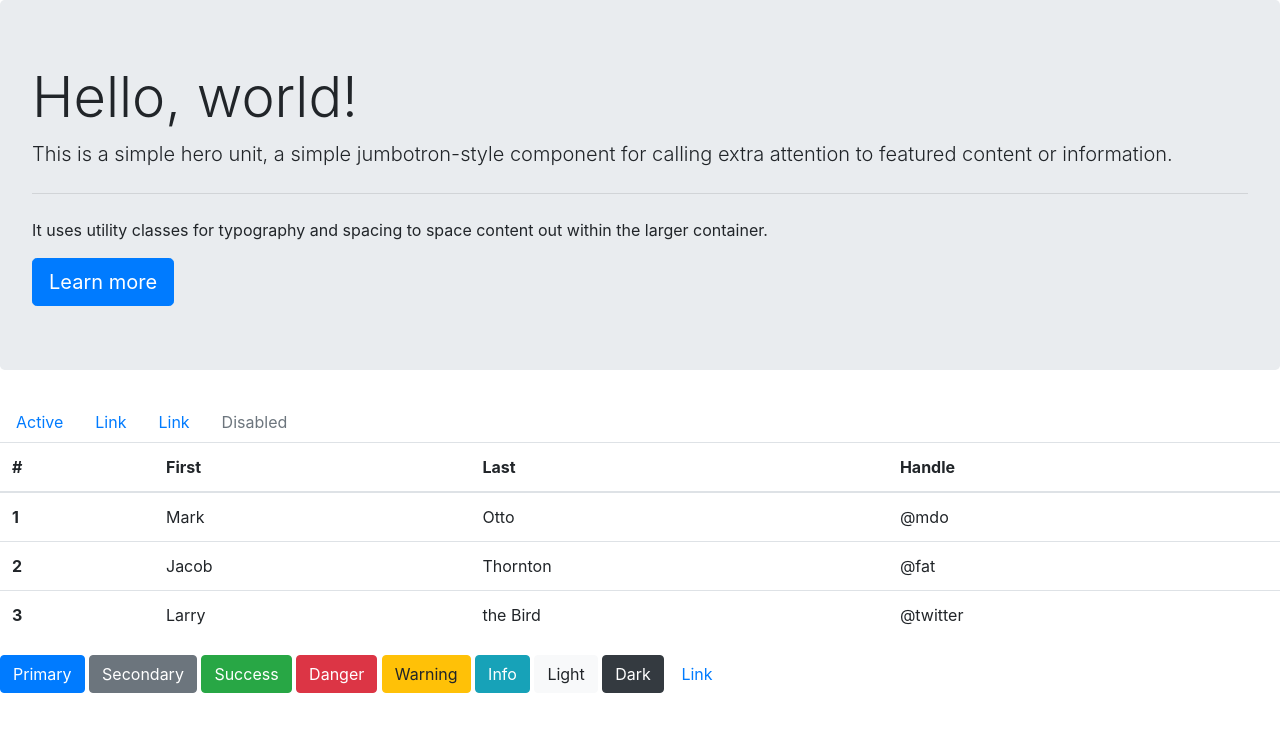
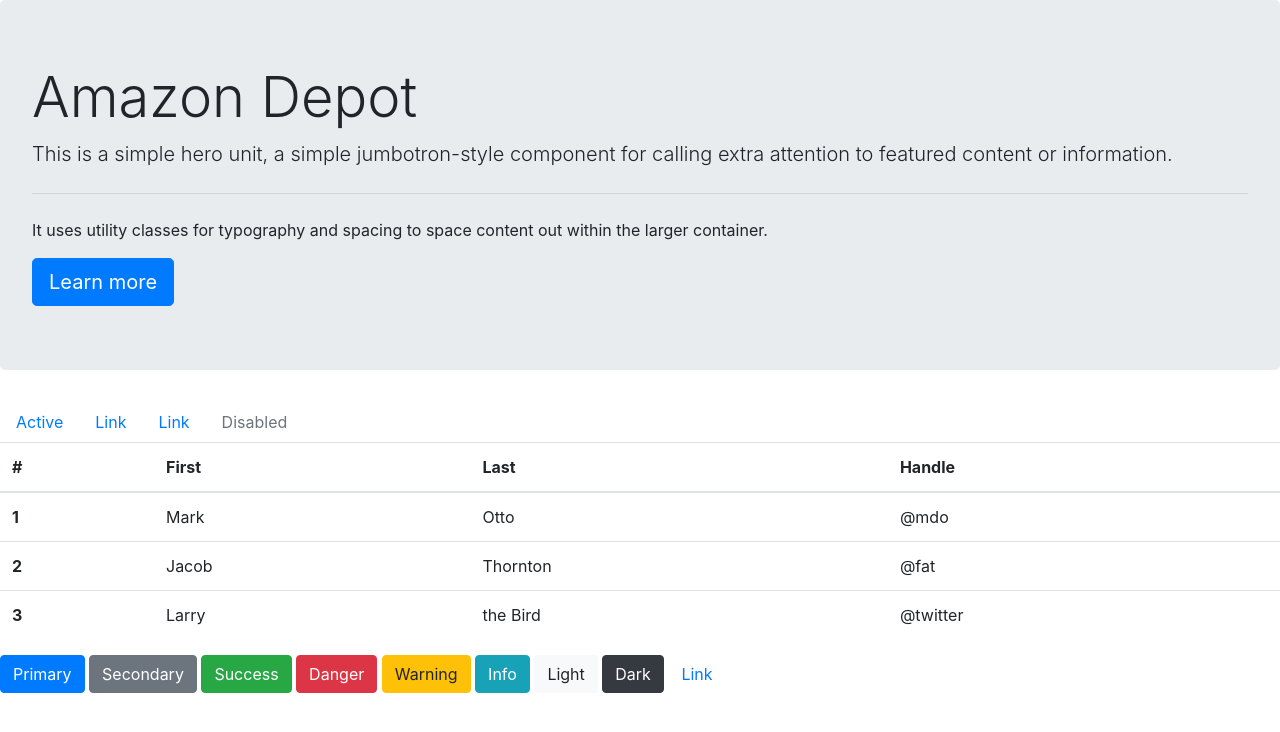
Before and after one commit to zenglenn42/utbc2019-bootstrap-activity, a plain HTML site: page index.html in a window 1280 px wide. Drawn offline with nearby package versions, Linux system fonts and the light colour scheme.

Commit message:
mess with antonio

```diff
--- a/index.html
+++ b/index.html
@@ -15,7 +15,7 @@
 -->
 
 <div class="jumbotron">
-  <h1 class="display-4">Hello, world!</h1>
+  <h1 class="display-4">Amazon Depot</h1>
   <p class="lead">This is a simple hero unit, a simple jumbotron-style component for calling extra attention to featured content or information.</p>
   <hr class="my-4">
   <p>It uses utility classes for typography and spacing to space content out within the larger container.</p>
```
